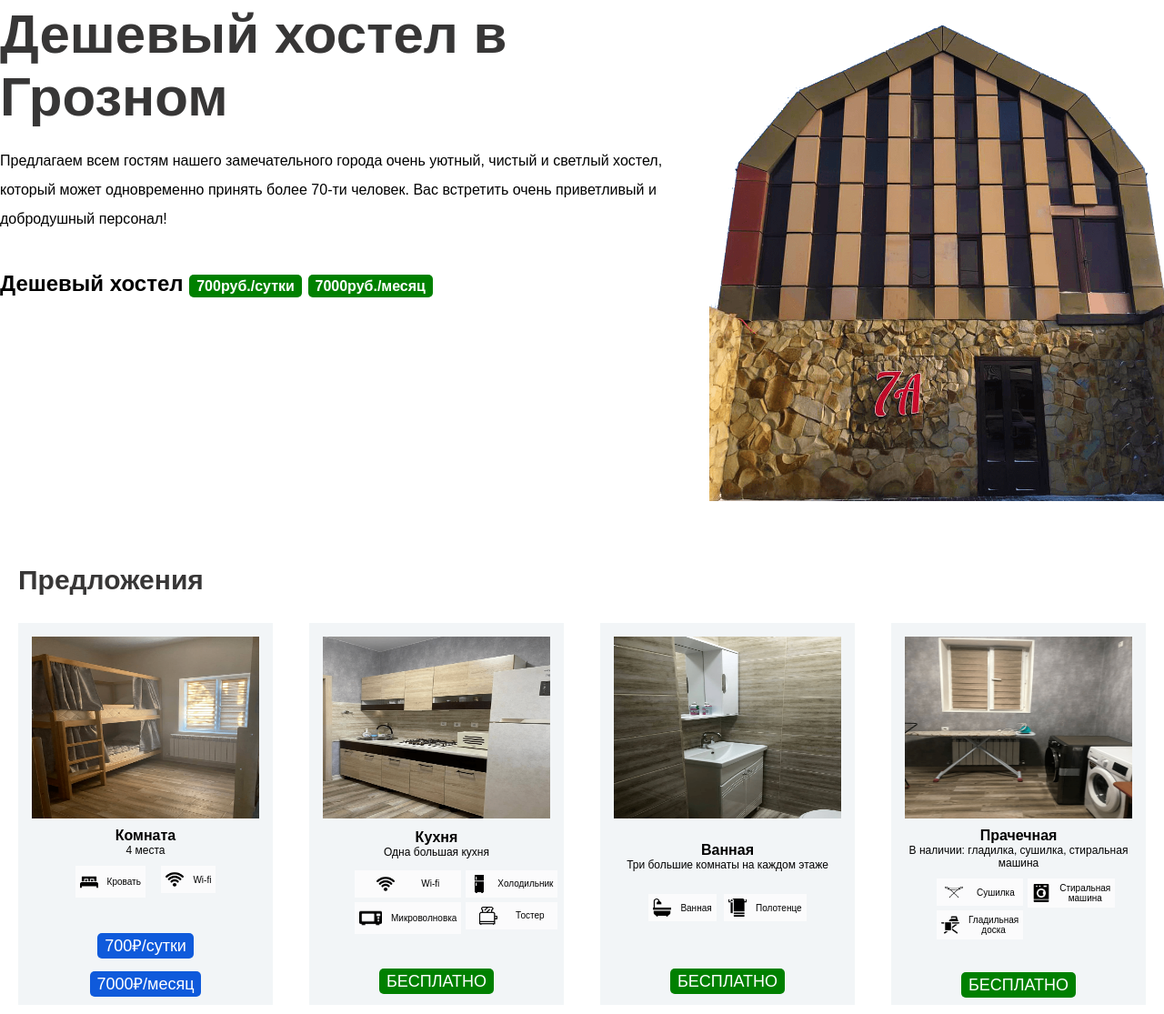
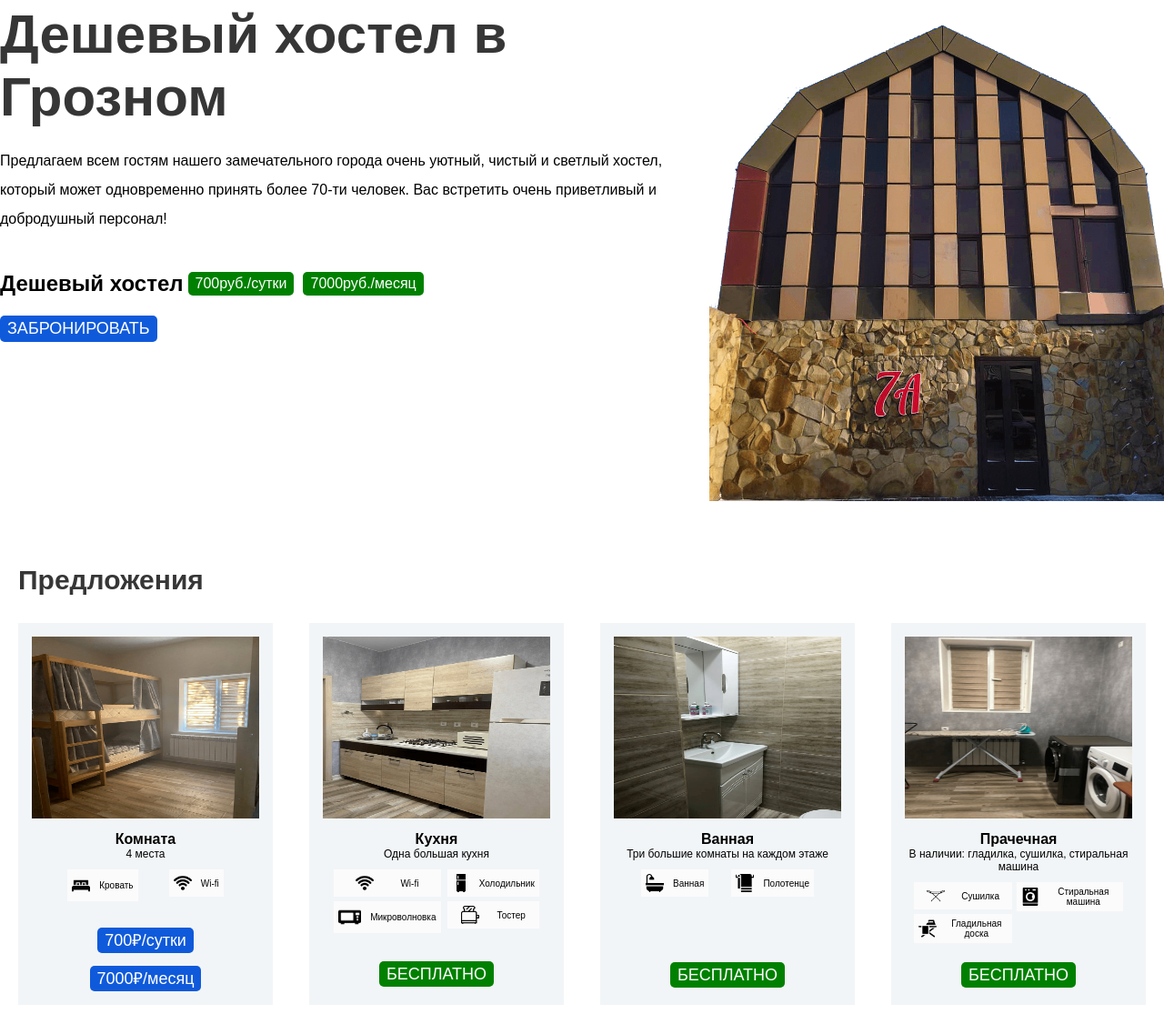
Before and after one commit to mvvnsur/Freelance, a plain HTML site: page index.html in a window 1280 px wide. Shown: the part 157-1272 px from the top of the page at 91% size. Drawn offline with Linux system fonts and the light colour scheme; a web font is replaced by a local one.

Commit message:
The last changes

```diff
--- a/css/style.css
+++ b/css/style.css
@@ -73,6 +73,7 @@ header{
   text-align: center;
   border-radius: 5px;
   font-size: 16px;
+  margin: 5px 5px;
 }
 
 .badge_2 {
@@ -160,17 +161,12 @@ header{
 }
 
 .card{
-  display: flex;
-  flex-direction: column;
-  align-items: center;
-  text-align: center;
-  justify-content: space-between;
-  text-align: center;
   width: 280px;
-  height: 420px;
+  min-height: 420px;
   background: #f2f5f7;
   padding: 15px;
-  margin: 0px 20px;
+  margin: auto;
+  text-align: center;
 }
 .card__title p{
   font-size: 12px;
@@ -181,7 +177,6 @@ header{
 }
 
 .card__icons{
-  width: 200px;
   display: flex;
   justify-content: space-evenly;
   padding: 10px;
@@ -212,13 +207,37 @@ header{
   margin-bottom: 5px;
 }
 
-.card__price{
-  display: flex;
-  justify-content: space-between;
-  align-items: center;
-  margin-top: 30px;
+.price__one{
+  margin-top: 20px;
 }
 
+.price__three{
+  margin-top: 66px;
+}
+
+.price__four{
+  margin-top: 15px;
+}
+
+.btn-primary{
+  border: none;
+  background-color: rgb(15, 90, 219);
+  color: white;
+  padding: 4px 8px;
+  text-align: center;
+  border-radius: 5px;
+  font-size: 18px;
+  font-weight: 500;
+  cursor: pointer;
+}
+
+.btn-primary a{
+  color: white;
+}
+
+.price__two{
+  margin-top: 25px;
+}
 .price__btn{
   background-color: #fff0dc;
   color: #ffac41;
@@ -400,10 +419,6 @@ footer li{
     z-index: 10;
   }
 
-  .nav__bar{
-    padding-left: 80px;
-  }
-
   .main__section__two{
     text-align: center;
   }
@@ -416,14 +431,13 @@ footer li{
   }
 
   .section__one__location{
-    background: none;
+    display: flex;
+    flex-direction: column;
+    height: auto;
   }
 
-  .section__one__location h2{
-    display: flex;
-    flex-wrap: wrap;
-    justify-content: center;
-    gap: 4px;
+  .btn-primary{
+    margin-top: 15px;
   }
 
   .section__one__content{
@@ -495,16 +509,15 @@ footer li{
     margin-right: 20px;
   }
 
-
-
   .nav__bar {
     top: 0;
     left: 0;
     width: 100%;
     height: 80px;
-    background: #de2a1d!important;
+    background: #b1271d!important;
     transform: translateX(100%);
     transition: transform 0.5s;
+    padding-left: 10px;
   }
   .nav__bar.active {
     height: 100%;
@@ -512,9 +525,10 @@ footer li{
     color: white;
     display: flex;
     flex-direction: column;
+    justify-content: start;
     align-items: center;
     font-size: 25px;
-    padding: 0;
+    padding-top: 90px;
   }
 
   .nav__bar.active a{
@@ -522,6 +536,7 @@ footer li{
   }
   .nav__bar li {
     list-style-type: none;
+    margin-bottom: 20px;
   }
 
   .menu__btn.active span:nth-of-type(1) {
--- a/index.html
+++ b/index.html
@@ -39,9 +39,11 @@
         <p>Предлагаем всем гостям нашего замечательного города очень уютный, чистый и светлый хостел, который может одновременно принять более 70-ти человек. Вас встретить очень приветливый и добродушный персонал!
         </p>
         <div class="section__one__location">
-          <h2>Дешевый хостел <span class="badge">700руб./сутки</span>
-           <span class="badge">7000руб./месяц</span></h2>
+          <h2>Дешевый хостел</h2>
+           <span class="badge">700руб./сутки</span>
+           <span class="badge">7000руб./месяц</span>
         </div>
+        <button class="btn-primary"> <a href="#section__five">ЗАБРОНИРОВАТЬ</a></button>
       </div>
       <div class="section__one__content">
         <img src="/img/hostel-min.png" width="500px">
@@ -68,7 +70,7 @@
               <p>Wi-fi</p>
             </div>
           </div>
-          <div class="card__price">
+          <div class="card__price price__one">
             <div class="price__title"> <span class="badge_3">700₽<span>/сутки</span></span>  <br> <br> <span class="badge_3"><span>7000₽/месяц</span></span> </div>
           </div>
         </div>
@@ -100,7 +102,7 @@
               </div>
             </div>
           </div>
-          <div class="card__price">
+          <div class="card__price price__two">
             <div class="price__title"> <span class="badge_2">БЕСПЛАТНО</span> </div>
           </div>
         </div>
@@ -120,7 +122,7 @@
               <p>Полотенце</p>
             </div>
           </div>
-          <div class="card__price">
+          <div class="card__price price__three">
             <div class="price__title"><span class="badge_2">БЕСПЛАТНО</span> </div>
           </div>
         </div>
@@ -147,12 +149,9 @@
                 <img src="/img/icons/стиралка-min.png" width="20px" height="20px">
                 <p>Стиральная машина</p>
               </div>
-
             </div>
-
-
           </div>
-          <div class="card__price">
+          <div class="card__price price__four">
             <div class="price__title"><span class="badge_2">БЕСПЛАТНО</span> </div>
           </div>
         </div>
```
Also changed, not shown: 1 other file.
